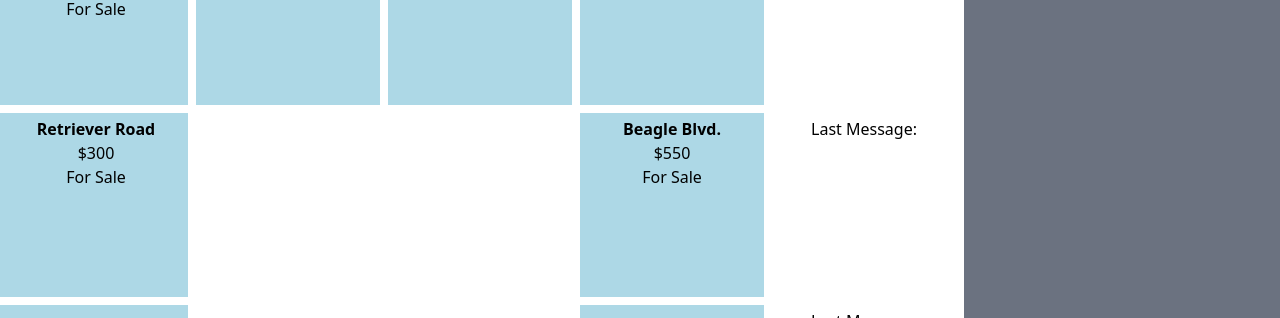
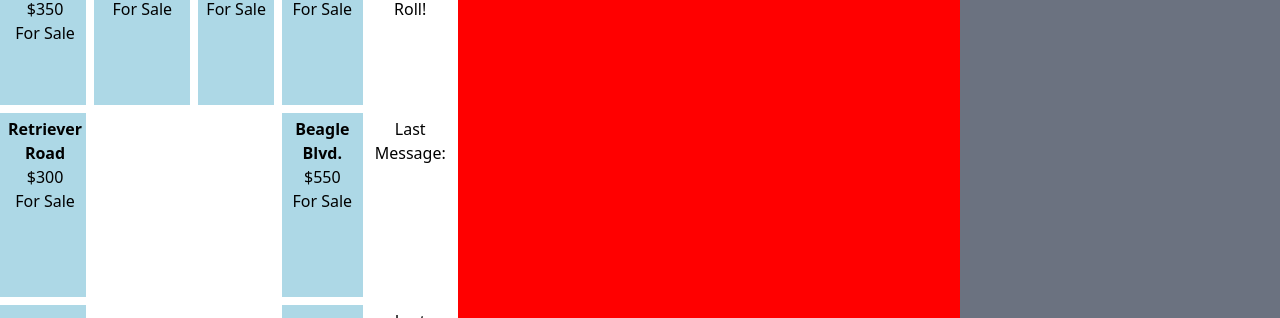
Before and after one commit to MasonGrose/WestwardExpansionBoardGame, a website: page index.html in a window 1280 px wide. Shown: the part 111-429 px from the top of the page. Drawn offline with nearby package versions, Linux system fonts and the light colour scheme.

Commit message:
Update test.css

```diff
--- a/assets/test.css
+++ b/assets/test.css
@@ -25,8 +25,8 @@
   outline: .25em solid white;
   background-color: lightblue;
   display: table-cell;
-  width: 12em;
-  height: 12em;
+  width: 5rem;
+  height: 5rem;
   text-align: center;
   padding: .5em;
 }
```
